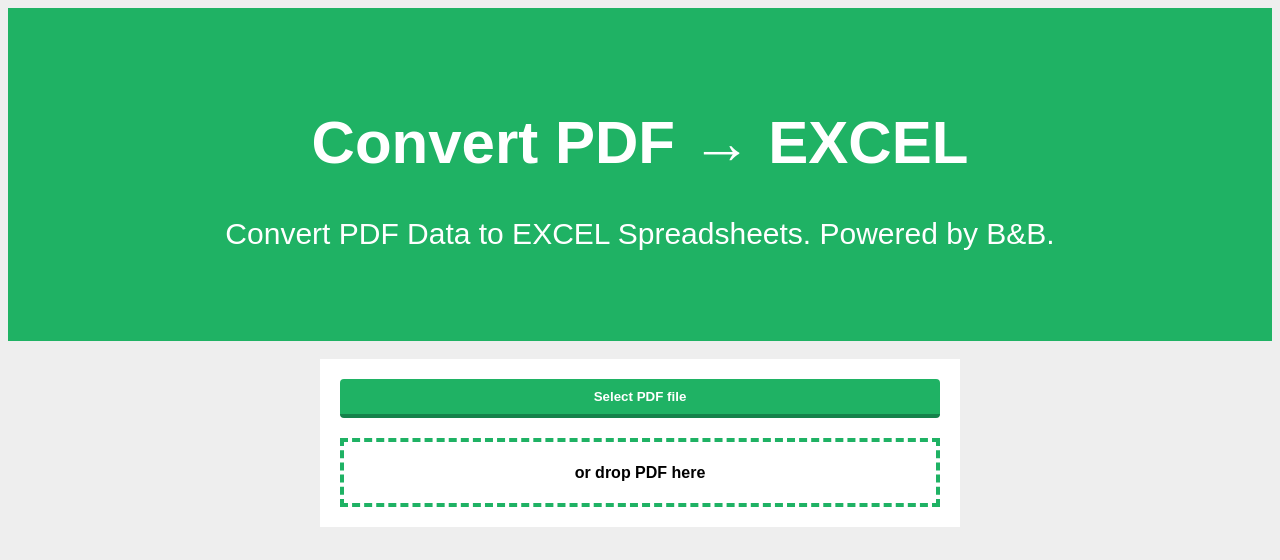
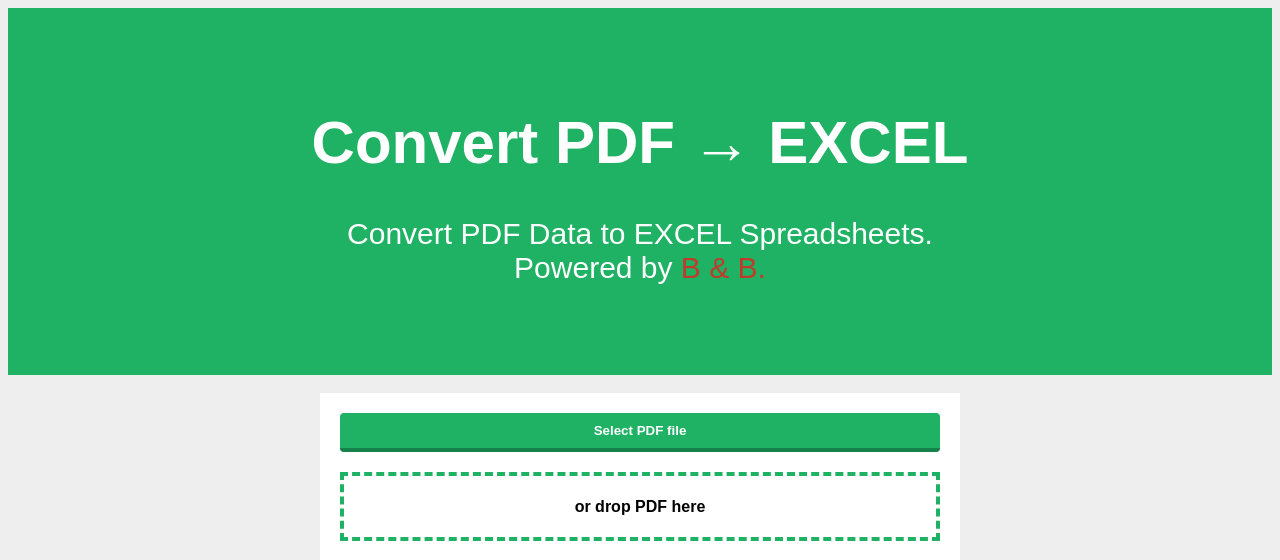
Before and after one commit to nitin-bnb/pdftoexcel, a Flask app: page / in a window 1280 px wide. Shown: the top 560 px of the page. Run offline with Flask 3, Linux system fonts and the light colour scheme.

Commit message:
update html

```diff
--- a/templates/pdftoexcel.html
+++ b/templates/pdftoexcel.html
@@ -170,12 +170,16 @@
                 border: 0;
                 transition: all .2s ease;
             }
+
+            .red {
+                color: #c13b2a;
+            }
         </style>
     </head>
     <body>
         <div class="header">
             <h1>Convert PDF <b> &#8594;</b> EXCEL</h1>
-            <p>Convert PDF Data to EXCEL Spreadsheets. Powered by B&B.</p>
+            <p>Convert PDF Data to EXCEL Spreadsheets. <br />Powered by <span class="red">B & B.</span></p>
         </div>
         <br />
         <div class="file-upload">
```
